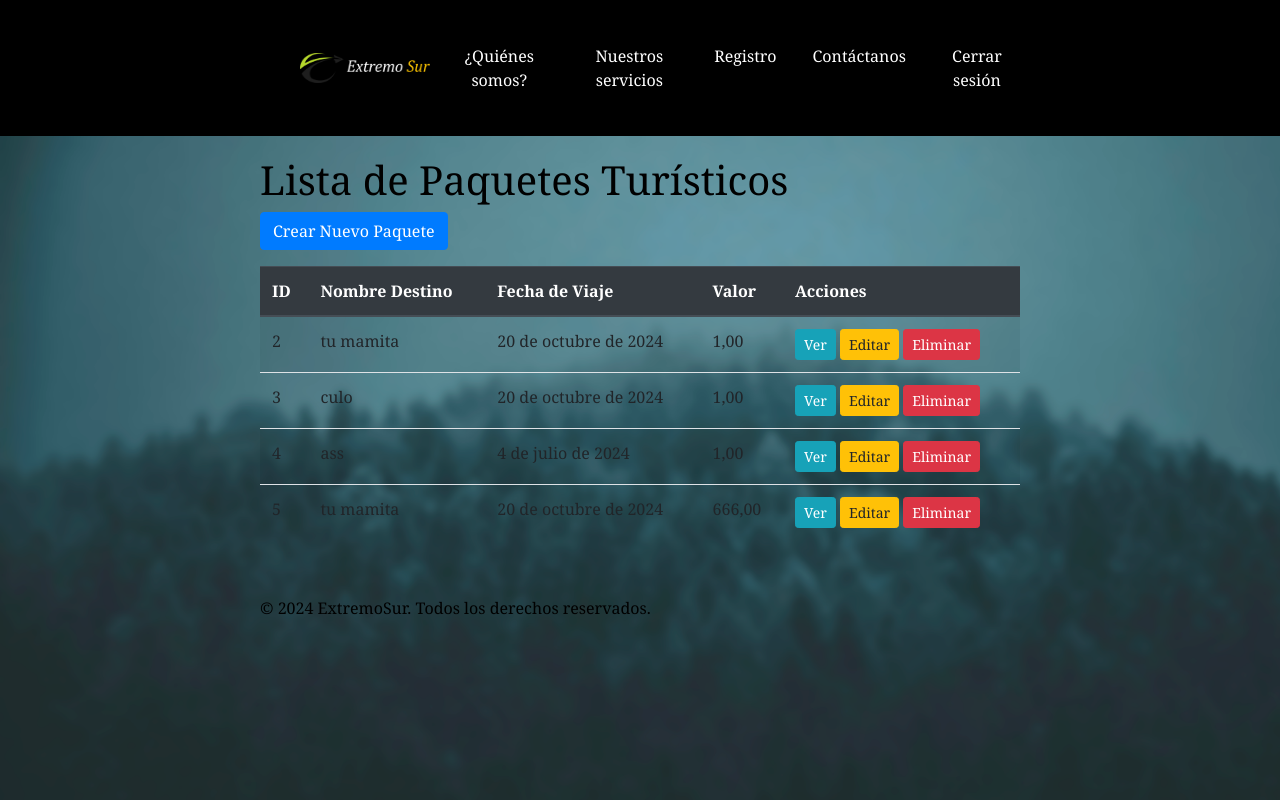
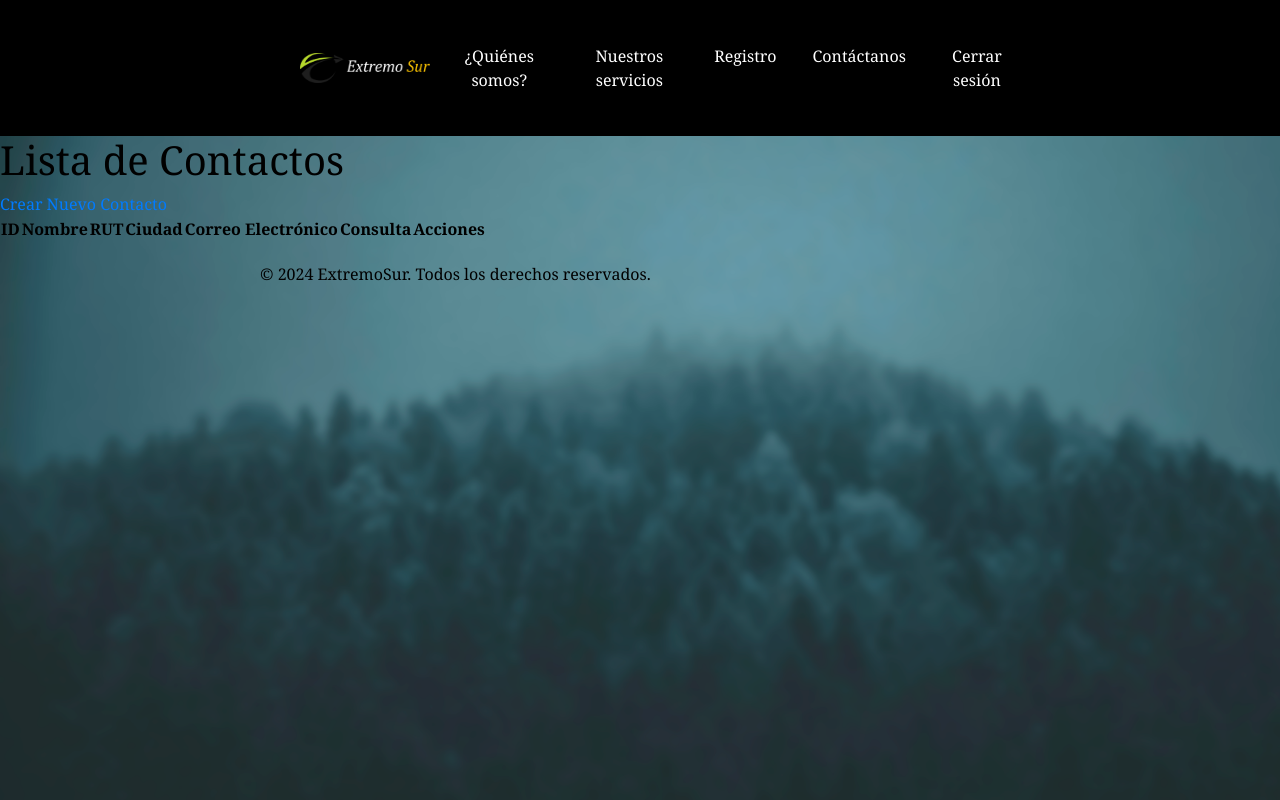
Before and after one commit to lukashaltenhof/evaluacion3, a Django app: page /paquetes/ in a window 1280 px wide. Run offline with Django 5.2, Linux system fonts and the light colour scheme; a user stored in the database is signed in; data comes from the database, SQL or seed files in the repository; both versions use the stored data as it was after the commit; lists and menus that the app fills with data are empty.

Commit message:
Pre-Carrito(por si sale mal)

```diff
--- a/extremosur/gestionviajes/templates/paquete_list.html
+++ b/extremosur/gestionviajes/templates/paquete_list.html
@@ -1,39 +1,37 @@
 {% extends 'base.html' %}
 {% load static %}
 
-{% block title %}
-    Lista de Paquetes Turísticos - Turismo ExtremoSur
-{% endblock %}
-
 {% block content %}
-    <div class="container">
-        <h1>Lista de Paquetes Turísticos</h1>
-        <a href="{% url 'paquete_create' %}" class="btn btn-primary mb-3">Crear Nuevo Paquete</a>
-        <table class="table table-striped">
-            <thead class="thead-dark">
+    <h1>Lista de Contactos</h1>
+    <a href="{% url 'contacto_create' %}">Crear Nuevo Contacto</a>
+    <table>
+        <thead>
             <tr>
                 <th>ID</th>
-                    <th>Nombre Destino</th>
-                    <th>Fecha de Viaje</th>
-                    <th>Valor</th>
+                <th>Nombre</th>
+                <th>RUT</th>
+                <th>Ciudad</th>
+                <th>Correo Electrónico</th>
+                <th>Consulta</th>
                 <th>Acciones</th>
             </tr>
         </thead>
         <tbody>
-                {% for paquete in paquetes %}
+            {% for contacto in contactos %}
             <tr>
-                    <td>{{ paquete.id }}</td>
-                    <td>{{ paquete.nombre_destino }}</td>
-                    <td>{{ paquete.fecha_viaje }}</td>
-                    <td>{{ paquete.valor }}</td>
+                <td>{{ contacto.id }}</td>
+                <td>{{ contacto.nombre }}</td>
+                <td>{{ contacto.rut }}</td>
+                <td>{{ contacto.ciudad }}</td>
+                <td>{{ contacto.correo_electronico }}</td>
+                <td>{{ contacto.consulta }}</td>
                 <td>
-                        <a href="{% url 'paquete_detail' paquete.id %}" class="btn btn-info btn-sm">Ver</a>
-                        <a href="{% url 'paquete_update' paquete.id %}" class="btn btn-warning btn-sm">Editar</a>
-                        <a href="{% url 'paquete_delete' paquete.id %}" class="btn btn-danger btn-sm">Eliminar</a>
+                    <a href="{% url 'contacto_detail' contacto.id %}">Ver</a>
+                    <a href="{% url 'contacto_update' contacto.id %}">Editar</a>
+                    <a href="{% url 'contacto_delete' contacto.id %}">Eliminar</a>
                 </td>
             </tr>
             {% endfor %}
         </tbody>
     </table>
-    </div>
 {% endblock %}
```
Also changed, not shown: extremosur/db.sqlite3. Lines whose indentation alone changed are shown as unchanged.
